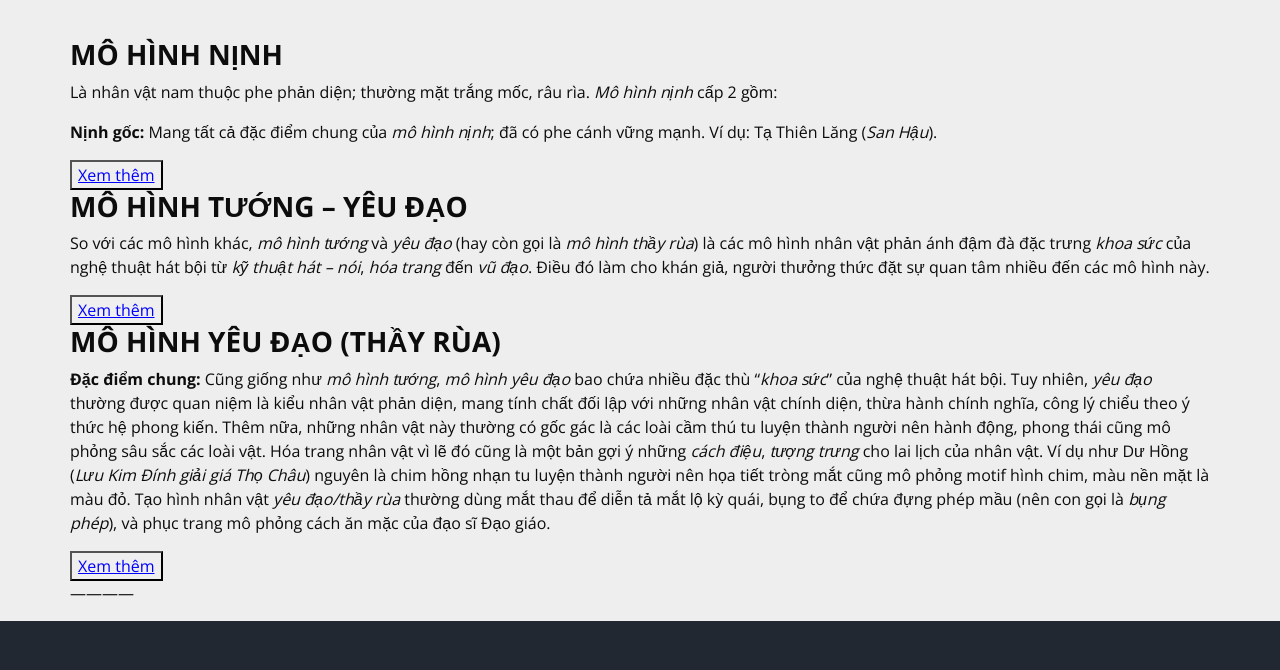
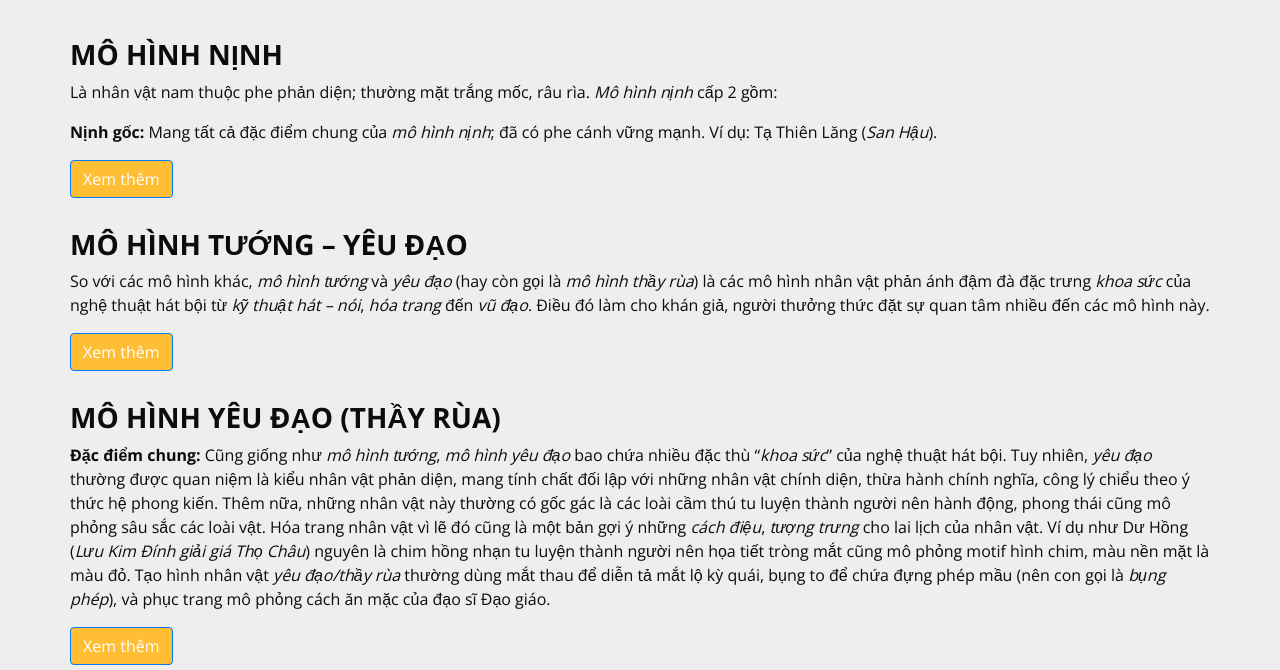
Before and after one commit to punhe/hatboi, a plain HTML site: page model.html in a window 1280 px wide. Shown: the part 130-800 px from the top of the page. Drawn offline with nearby package versions, Linux system fonts and the light colour scheme; some packages are replaced by stand-ins of ours; a script that the page names is missing.

Commit message:
last update

```diff
--- a/css/style.css
+++ b/css/style.css
@@ -87,12 +87,6 @@ a:focus {
   color: initial;
 }
 
-.btn,
-.btn:focus {
-  outline: none !important;
-  -webkit-box-shadow: none;
-          box-shadow: none;
-}
 
 /*header section*/
 .hero_area {
@@ -1072,10 +1066,22 @@ body {
 }
 .show-more-btn {
   cursor: pointer;
-  color: blue;
-  text-decoration: underline;
+  color: rgb(255, 255, 255);
 }
 
 .hidden-content {
   display: none;
 }
+
+.hidden-content.show {
+  display: block;
+}
+
+.show-more-btn {
+  margin-bottom: 30px;
+  background-color:#ffbe33;
+}
+
+.show-more-btn:hover {
+  background-color:#ffbe33; /* Giữ nguyên màu nền khi hover */ /* Giữ nguyên màu văn bản khi hover */
+}
--- a/model.html
+++ b/model.html
@@ -96,7 +96,8 @@
     <!-- Kết thúc phần nội dung ẩn -->
 
     <!-- Nút để kích hoạt sự kiện hiển thị nội dung ẩn -->
-    <button class="show-more-btn">Xem thêm</button>
+    <button class="btn btn-primary show-more-btn">Xem thêm</button>
+
      <!-- Section 2 -->
   <h3 id="section2"><strong>MÔ HÌNH TƯỚNG – YÊU ĐẠO&nbsp;</strong></h3>
   <p>So với các mô hình khác, <em>mô hình</em> <em>tướng</em> và <em>yêu đạo</em> (hay còn gọi là <em>mô hình</em>
@@ -122,7 +123,8 @@
   <!-- Kết thúc phần nội dung ẩn -->
 
   <!-- Nút để kích hoạt sự kiện hiển thị nội dung ẩn -->
-  <button class="show-more-btn">Xem thêm</button>
+  <button class="btn btn-primary show-more-btn">Xem thêm</button>
+
 
   <!-- Section 3 -->
   <h3 id="section3"><strong>MÔ HÌNH YÊU ĐẠO (THẦY RÙA)</strong></h3>
@@ -144,7 +146,8 @@
   <!-- Kết thúc phần nội dung ẩn -->
 
   <!-- Nút để kích hoạt sự kiện hiển thị nội dung ẩn -->
-  <button class="show-more-btn">Xem thêm</button>
+  <button class="btn btn-primary show-more-btn">Xem thêm</button>
+
   <p>————&nbsp;</p>
   </div>
   <!-- footer section -->
```
